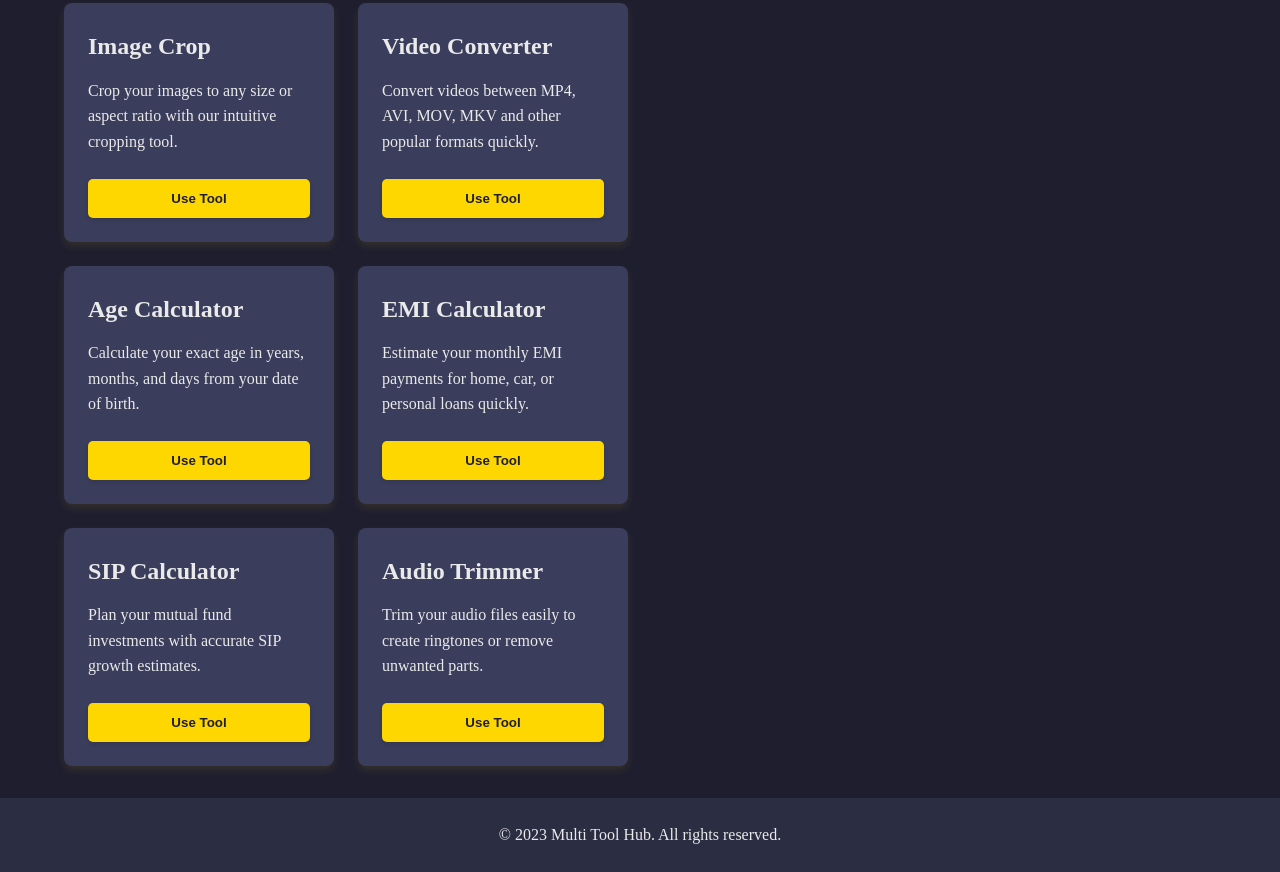
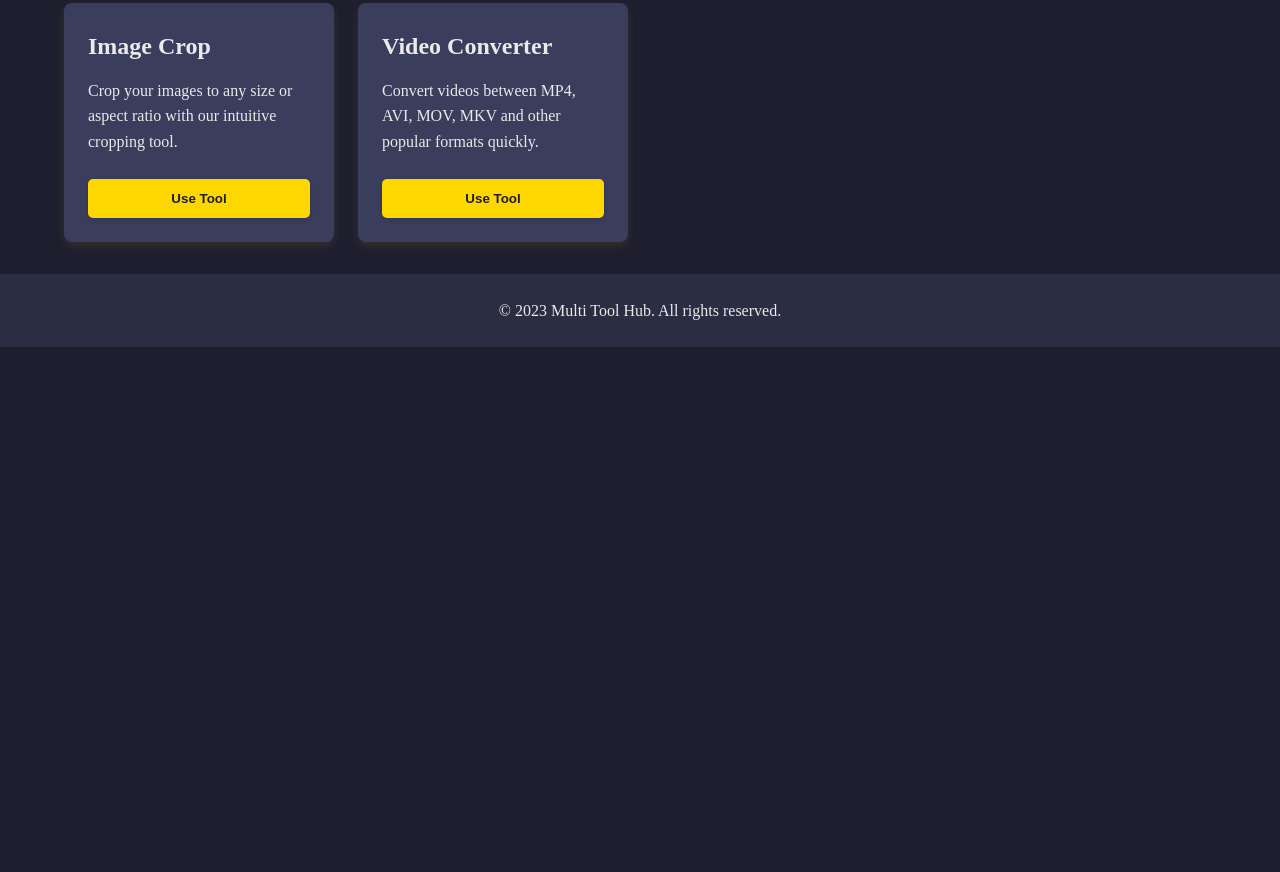
Before and after one commit to monu776kumar/Swifttool, a plain HTML site: page index.html in a window 1280 px wide. Shown: the part 928-1800 px from the top of the page. After the commit the page ends 1275 px from the top, so only its background shows below. Drawn offline with Linux system fonts and the light colour scheme.

Commit message:
Update index.html

```diff
--- a/index.html
+++ b/index.html
@@ -194,33 +194,6 @@
     </div>
 
     <!-- Age Calculator -->
-    <div class="tool-card">
-        <h2>Age Calculator</h2>
-        <p>Calculate your exact age in years, months, and days from your date of birth.</p>
-        <button class="btn" onclick="window.location.href='age-calculator.html'">Use Tool</button>
-    </div>
-
-    <!-- EMI Calculator -->
-    <div class="tool-card">
-        <h2>EMI Calculator</h2>
-        <p>Estimate your monthly EMI payments for home, car, or personal loans quickly.</p>
-        <button class="btn" onclick="window.location.href='emi-calculator.html'">Use Tool</button>
-    </div>
-
-    <!-- SIP Calculator -->
-    <div class="tool-card">
-        <h2>SIP Calculator</h2>
-        <p>Plan your mutual fund investments with accurate SIP growth estimates.</p>
-        <button class="btn" onclick="window.location.href='sip-calculator.html'">Use Tool</button>
-    </div>
-
-    <!-- Audio Trimmer -->
-    <div class="tool-card">
-        <h2>Audio Trimmer</h2>
-        <p>Trim your audio files easily to create ringtones or remove unwanted parts.</p>
-        <button class="btn" onclick="window.location.href='audio-trimmer.html'">Use Tool</button>
-    </div>
-
 
         </div>
     </main>
```
